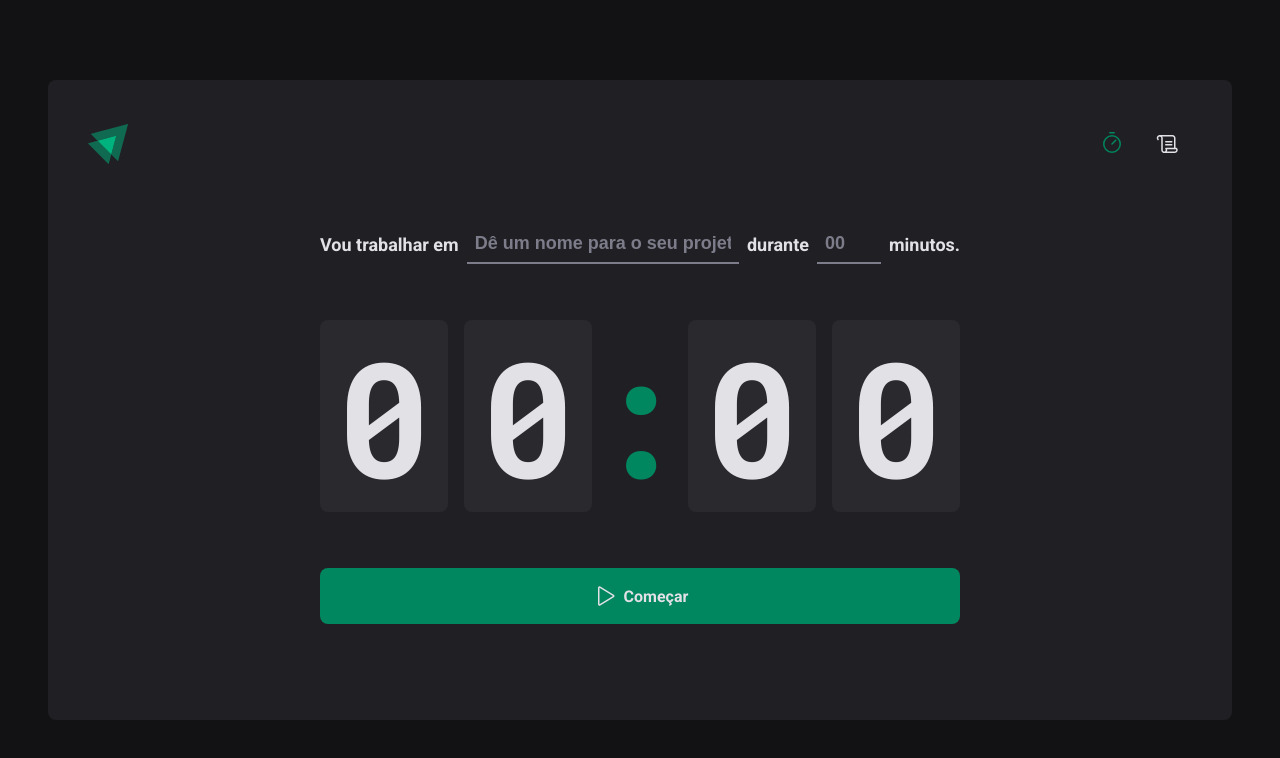
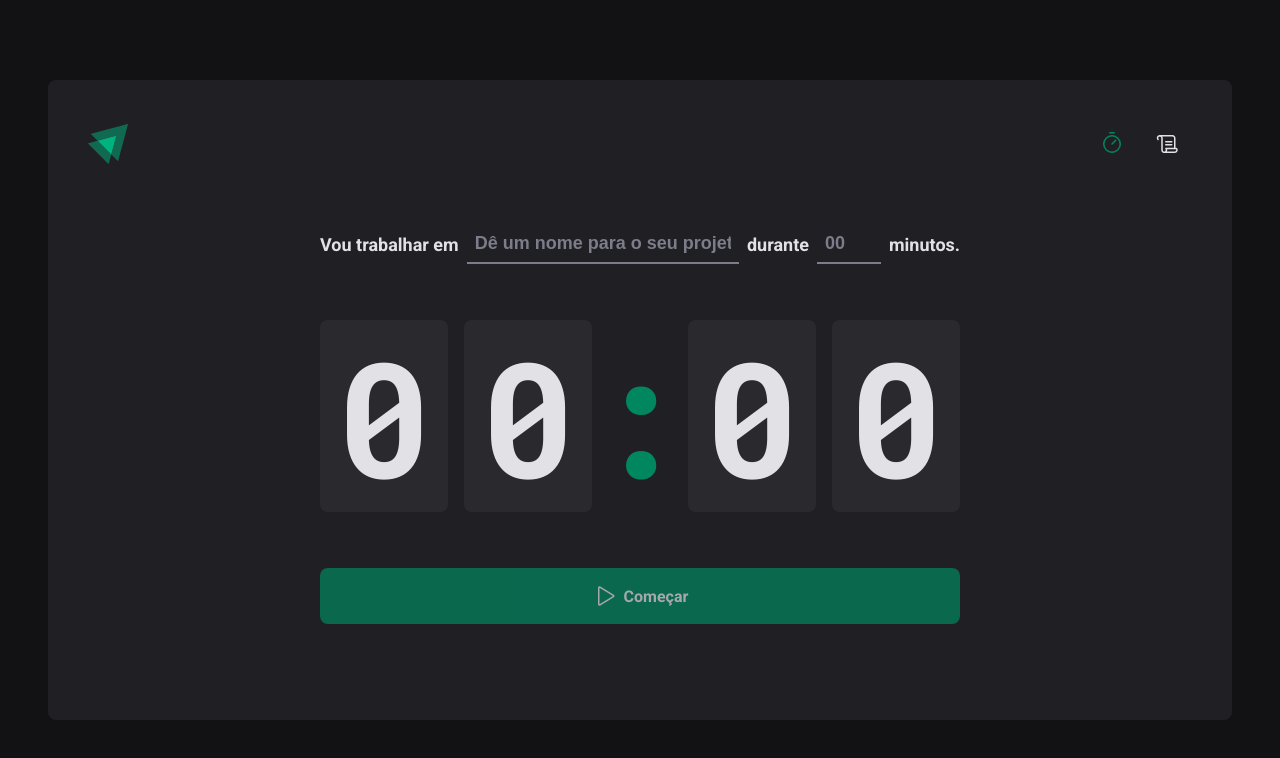
Before and after one commit to moisesnetouou/ignite-timer, a React (Vite) app: page / in a window 1280 px wide. Shown: the top 758 px of the page. Built offline with nearby package versions, Linux system fonts and the light colour scheme.

Commit message:
feat: react hook form added

```diff
--- a/package.json
+++ b/package.json
@@ -14,6 +14,7 @@
     "phosphor-react": "^1.4.1",
     "react": "^18.2.0",
     "react-dom": "^18.2.0",
+    "react-hook-form": "^7.39.3",
     "react-router-dom": "^6.4.3",
     "styled-components": "^5.3.6"
   },
--- a/src/pages/Home/index.tsx
+++ b/src/pages/Home/index.tsx
@@ -1,4 +1,6 @@
 import { Play } from 'phosphor-react'
+import { useForm } from 'react-hook-form'
+
 import {
   CountdownContainer,
   FormContainer,
@@ -10,16 +12,23 @@
 } from './styles'
 
 export function Home() {
+  const { register, handleSubmit, watch } = useForm()
+
+  function handleCreateNewCicle(data: any) {}
+
+  const task = watch('task')
+  const isSubmitDisabled = !task
+
   return (
     <HomeContainer>
-      <form action="">
+      <form onSubmit={handleSubmit(handleCreateNewCicle)} action="">
         <FormContainer>
           <label htmlFor="task">Vou trabalhar em</label>
           <TaskInput
             id="task"
             list="task-suggestions"
-            type="text"
             placeholder="Dê um nome para o seu projeto"
+            {...register('task')}
           />
 
           <datalist id="task-suggestions">
@@ -37,6 +46,9 @@
             step={5}
             min={5}
             max={60}
+            {...register('minutesAmount', {
+              valueAsNumber: true,
+            })}
           />
 
           <span>minutos.</span>
@@ -50,7 +62,7 @@
           <span>0</span>
         </CountdownContainer>
 
-        <StartCountdownButton type="submit">
+        <StartCountdownButton type="submit" disabled={isSubmitDisabled}>
           <Play size={24} />
           Começar
         </StartCountdownButton>
```
Also changed, not shown: 1 other file (tests, documents, lock files or other folders).
